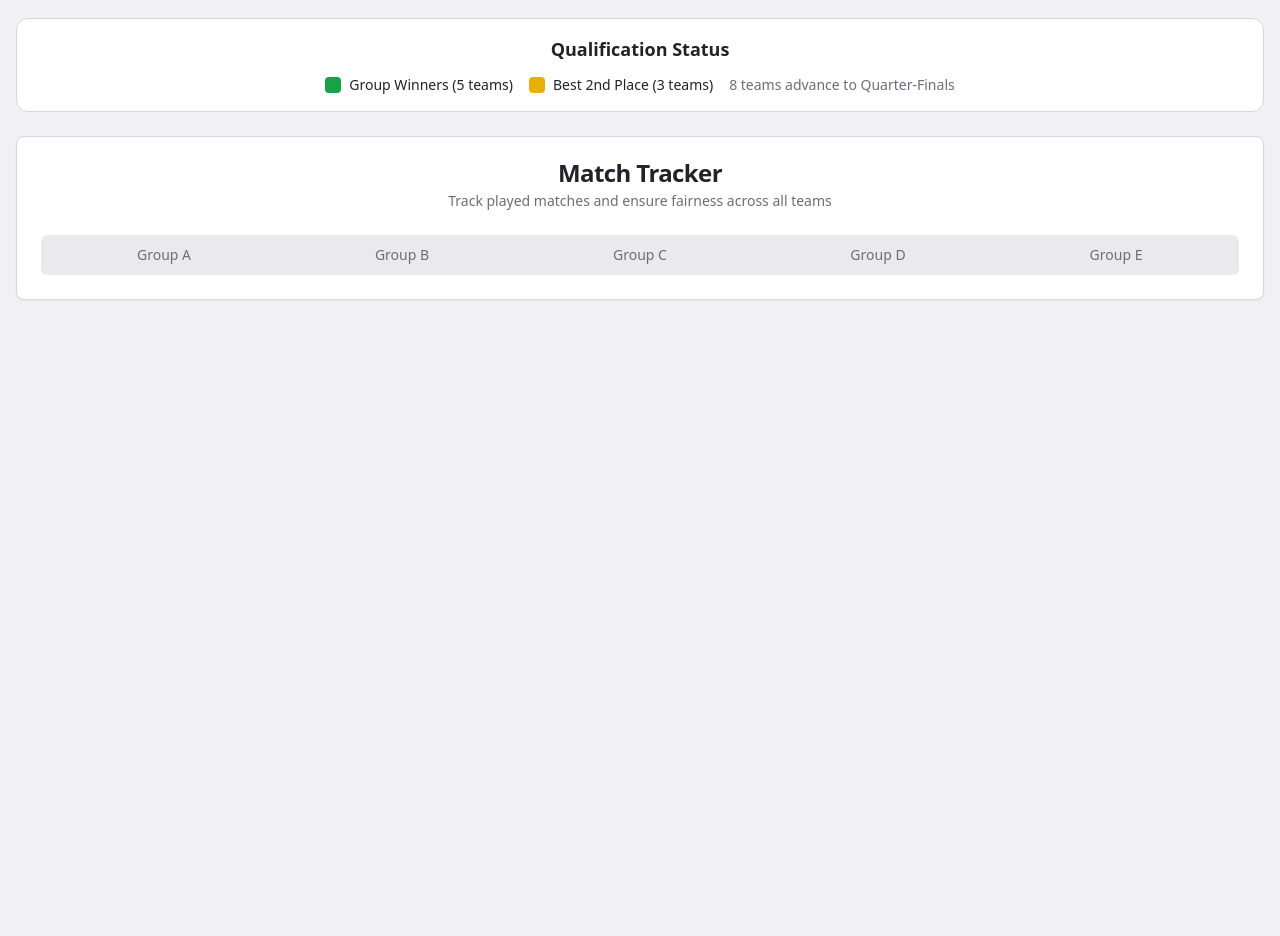
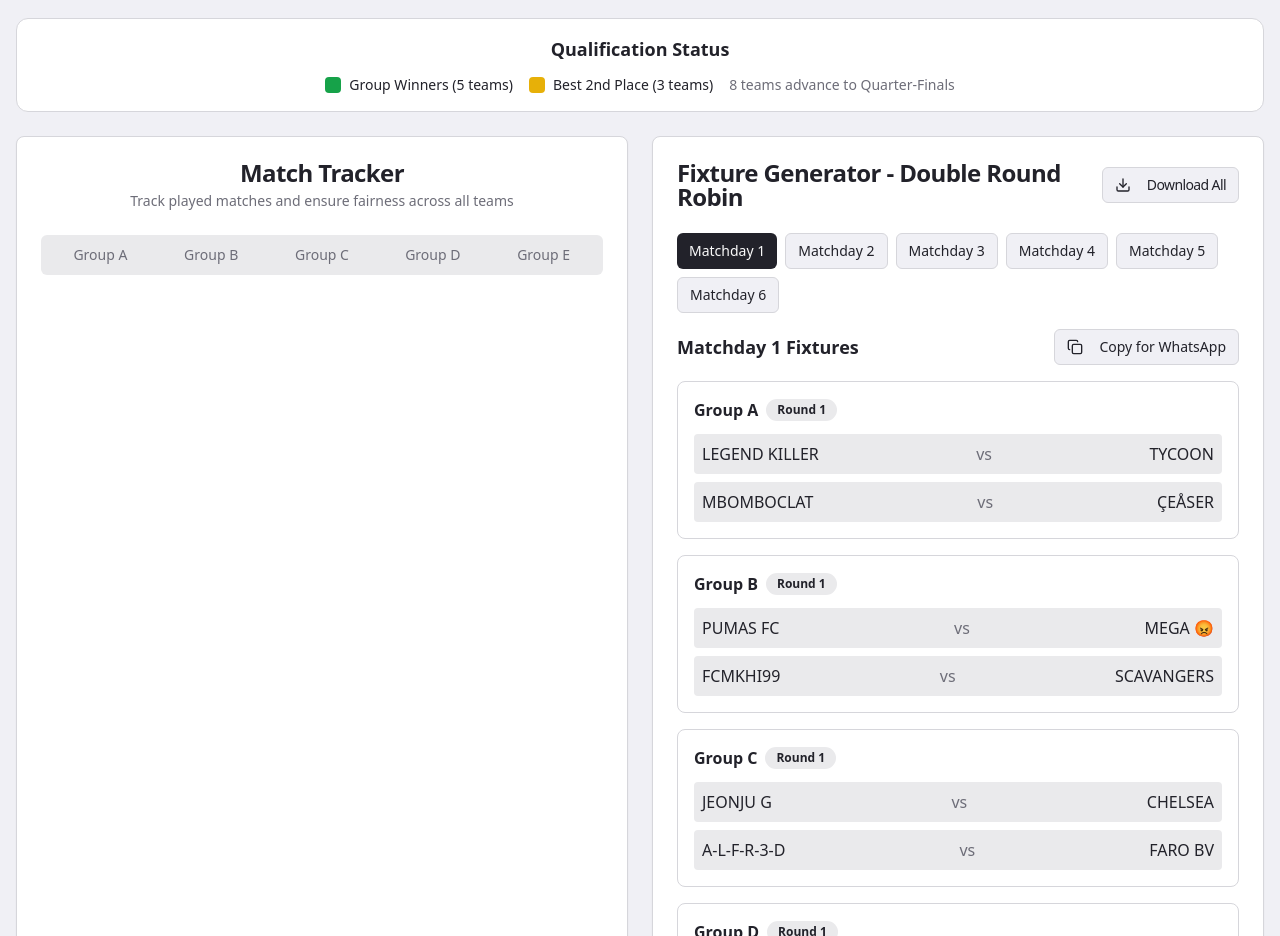
Before and after one commit to ProfKhamis/Tournament, a React (Vite) app: page / in a window 1280 px wide. Shown: the part 820-1756 px from the top of the page. Before the commit the page ends 1168 px from the top, so only its background shows below. Built offline with nearby package versions, Linux system fonts and the light colour scheme.

Commit message:
Add fixture generation

```diff
--- /dev/null
+++ b/src/components/FixtureGenerator.tsx
@@ -0,0 +1,235 @@
+import React, { useMemo, useState } from 'react';
+import { Group } from '@/types/tournament';
+import { Button } from '@/components/ui/button';
+import { Card, CardContent, CardHeader, CardTitle } from '@/components/ui/card';
+import { Badge } from '@/components/ui/badge';
+import { Copy, Download } from 'lucide-react';
+import { useToast } from '@/hooks/use-toast';
+
+interface Fixture {
+  homeTeam: string;
+  awayTeam: string;
+  matchday: number;
+  round: number; // 1 for first round, 2 for second round
+}
+
+interface FixtureGeneratorProps {
+  groups: Group[];
+}
+
+const FixtureGenerator: React.FC<FixtureGeneratorProps> = ({ groups }) => {
+  const [selectedMatchday, setSelectedMatchday] = useState<number>(1);
+  const { toast } = useToast();
+
+  const generateDoubleRoundRobin = (teams: string[]): Fixture[] => {
+    const fixtures: Fixture[] = [];
+    const n = teams.length;
+
+    if (n < 2) return fixtures;
+
+    // Generate first round (each team plays each other once)
+    for (let round = 1; round <= 2; round++) {
+      let matchday = 1;
+
+      // Use round-robin algorithm
+      for (let i = 0; i < n - 1; i++) {
+        for (let j = 0; j < Math.floor(n / 2); j++) {
+          let home = (i + j) % (n - 1);
+          let away = (n - 1 - j + i) % (n - 1);
+
+          if (j === 0) {
+            away = n - 1;
+          }
+
+          // In second round, swap home and away
+          if (round === 2) {
+            [home, away] = [away, home];
+          }
+
+          fixtures.push({
+            homeTeam: teams[home],
+            awayTeam: teams[away],
+            matchday: matchday + (round - 1) * (n - 1),
+            round
+          });
+        }
+        matchday++;
+      }
+    }
+
+    return fixtures;
+  };
+
+  const allFixtures = useMemo(() => {
+    const fixturesByGroup: Record<string, Fixture[]> = {};
+
+    groups.forEach(group => {
+      if (group.teams.length >= 2) {
+        const teamNames = group.teams.map(team => team.name);
+        fixturesByGroup[group.id] = generateDoubleRoundRobin(teamNames);
+      }
+    });
+
+    return fixturesByGroup;
+  }, [groups]);
+
+  const maxMatchdays = useMemo(() => {
+    const maxTeams = Math.max(...groups.map(g => g.teams.length));
+    return maxTeams >= 2 ? (maxTeams - 1) * 2 : 0;
+  }, [groups]);
+
+  const getFixturesForMatchday = (groupId: string, matchday: number) => {
+    return allFixtures[groupId]?.filter(fixture => fixture.matchday === matchday) || [];
+  };
+
+  const generateWhatsAppText = (matchday: number) => {
+    let text = `🏆 TOURNAMENT FIXTURES - MATCHDAY ${matchday}\n\n`;
+
+    groups.forEach(group => {
+      const fixtures = getFixturesForMatchday(group.id, matchday);
+      if (fixtures.length > 0) {
+        text += `📋 ${group.name}\n`;
+        fixtures.forEach((fixture, index) => {
+          text += `${index + 1}. ${fixture.homeTeam} vs ${fixture.awayTeam}\n`;
+        });
+        text += '\n';
+      }
+    });
+
+    text += `⚽ Good luck to all teams!\n#Tournament #Matchday${matchday}`;
+    return text;
+  };
+
+  const copyToClipboard = async (text: string) => {
+    try {
+      await navigator.clipboard.writeText(text);
+      toast({
+        title: "Copied!",
+        description: "Fixtures copied to clipboard for WhatsApp sharing"
+      });
+    } catch (err) {
+      console.error('Failed to copy: ', err);
+      toast({
+        title: "Error",
+        description: "Failed to copy fixtures",
+        variant: "destructive"
+      });
+    }
+  };
+
+  const downloadFixtures = () => {
+    let allText = '🏆 COMPLETE TOURNAMENT FIXTURES\n\n';
+
+    for (let md = 1; md <= maxMatchdays; md++) {
+      allText += generateWhatsAppText(md) + '\n\n' + '='.repeat(50) + '\n\n';
+    }
+
+    const blob = new Blob([allText], { type: 'text/plain' });
+    const url = URL.createObjectURL(blob);
+    const a = document.createElement('a');
+    a.href = url;
+    a.download = 'tournament_fixtures.txt';
+    a.click();
+    URL.revokeObjectURL(url);
+
+    toast({
+      title: "Downloaded!",
+      description: "All fixtures downloaded as text file"
+    });
+  };
+
+  if (maxMatchdays === 0) {
+    return (
+      <Card>
+        <CardHeader>
+          <CardTitle>Fixture Generator</CardTitle>
+        </CardHeader>
+        <CardContent>
+          <p className="text-muted-foreground">Need at least 2 teams per group to generate fixtures.</p>
+        </CardContent>
+      </Card>
+    );
+  }
+
+  return (
+    <Card>
+      <CardHeader>
+        <CardTitle className="flex items-center justify-between">
+          Fixture Generator - Double Round Robin
+          <Button onClick={downloadFixtures} variant="outline" size="sm">
+            <Download className="w-4 h-4 mr-2" />
+            Download All
+          </Button>
+        </CardTitle>
+      </CardHeader>
+      <CardContent className="space-y-4">
+        {/* Matchday Selector */}
+        <div className="flex flex-wrap gap-2">
+          {Array.from({ length: maxMatchdays }, (_, i) => i + 1).map(matchday => (
+            <Button
+              key={matchday}
+              variant={selectedMatchday === matchday ? "default" : "outline"}
+              size="sm"
+              onClick={() => setSelectedMatchday(matchday)}
+            >
+              Matchday {matchday}
+            </Button>
+          ))}
+        </div>
+
+        {/* Current Matchday Fixtures */}
+        <div className="space-y-4">
+          <div className="flex items-center justify-between">
+            <h3 className="text-lg font-semibold">Matchday {selectedMatchday} Fixtures</h3>
+            <Button
+              onClick={() => copyToClipboard(generateWhatsAppText(selectedMatchday))}
+              variant="outline"
+              size="sm"
+            >
+              <Copy className="w-4 h-4 mr-2" />
+              Copy for WhatsApp
+            </Button>
+          </div>
+
+          {groups.map(group => {
+            const fixtures = getFixturesForMatchday(group.id, selectedMatchday);
+            if (fixtures.length === 0) return null;
+
+            return (
+              <div key={group.id} className="border rounded-lg p-4">
+                <div className="flex items-center gap-2 mb-3">
+                  <h4 className="font-semibold">{group.name}</h4>
+                  <Badge variant="secondary">
+                    Round {fixtures[0]?.round || 1}
+                  </Badge>
+                </div>
+                <div className="space-y-2">
+                  {fixtures.map((fixture, index) => (
+                    <div
+                      key={index}
+                      className="flex items-center justify-between p-2 bg-muted rounded"
+                    >
+                      <span className="font-medium">{fixture.homeTeam}</span>
+                      <span className="text-muted-foreground">vs</span>
+                      <span className="font-medium">{fixture.awayTeam}</span>
+                    </div>
+                  ))}
+                </div>
+              </div>
+            );
+          })}
+        </div>
+
+        {/* WhatsApp Preview */}
+        <div className="border rounded-lg p-4 bg-muted/50">
+          <h4 className="font-semibold mb-2">WhatsApp Preview:</h4>
+          <pre className="text-sm whitespace-pre-wrap font-mono">
+            {generateWhatsAppText(selectedMatchday)}
+          </pre>
+        </div>
+      </CardContent>
+    </Card>
+  );
+};
+
+export default FixtureGenerator;
--- a/src/pages/Index.tsx
+++ b/src/pages/Index.tsx
@@ -4,6 +4,7 @@ import { createTeam } from '@/data/initialTournamentData';
 import GroupTable from '@/components/GroupTable';
 import AdminPanel from '@/components/AdminPanel';
 import MatchTracker from '@/components/MatchTracker';
+import FixtureGenerator from '@/components/FixtureGenerator';
 import { useToast } from '@/hooks/use-toast';
 import { useTournamentStorage } from '@/hooks/useTournamentStorage';
 
@@ -209,8 +210,9 @@ const Index = () => {
           </div>
         </div>
 
-        <div className="mb-8">
+        <div className="grid grid-cols-1 lg:grid-cols-2 gap-6 mb-8">
           <MatchTracker groups={groups} matches={matches} />
+          <FixtureGenerator groups={groups} />
         </div>
 
         <AdminPanel
```
